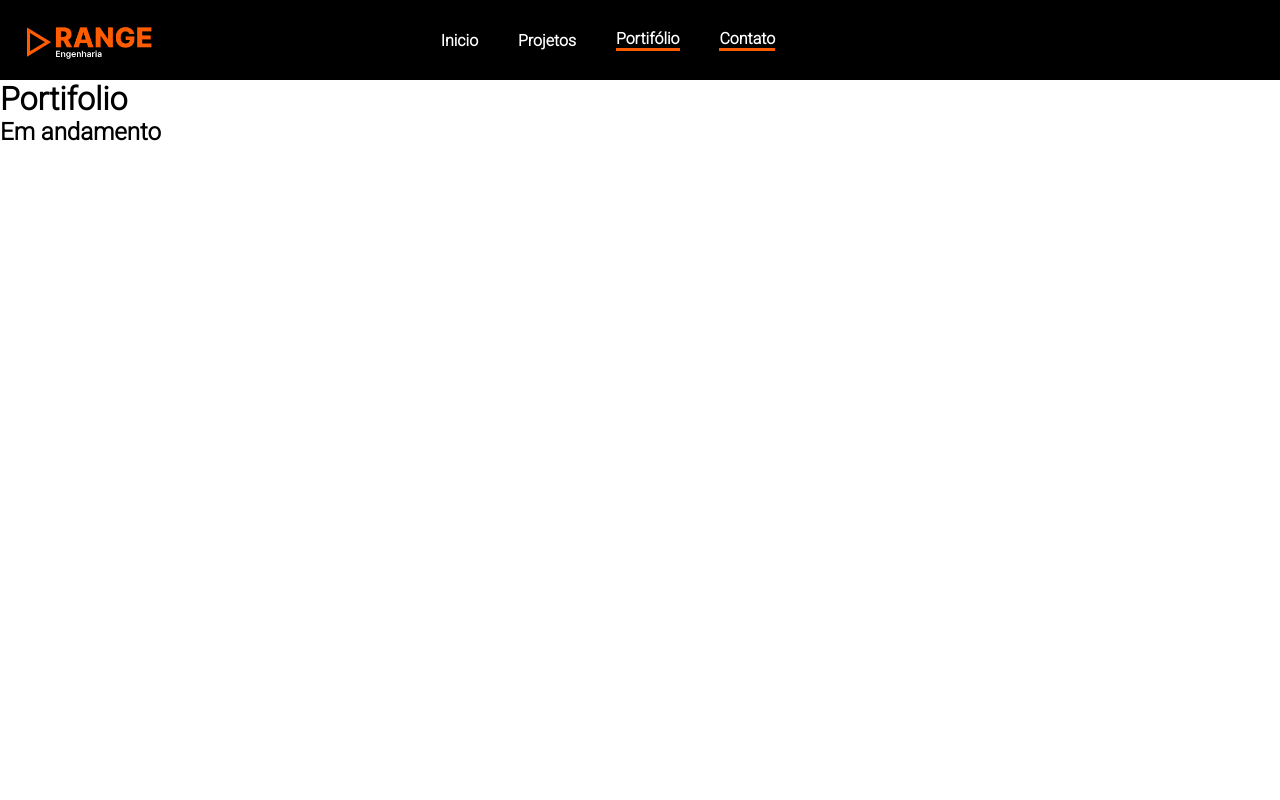
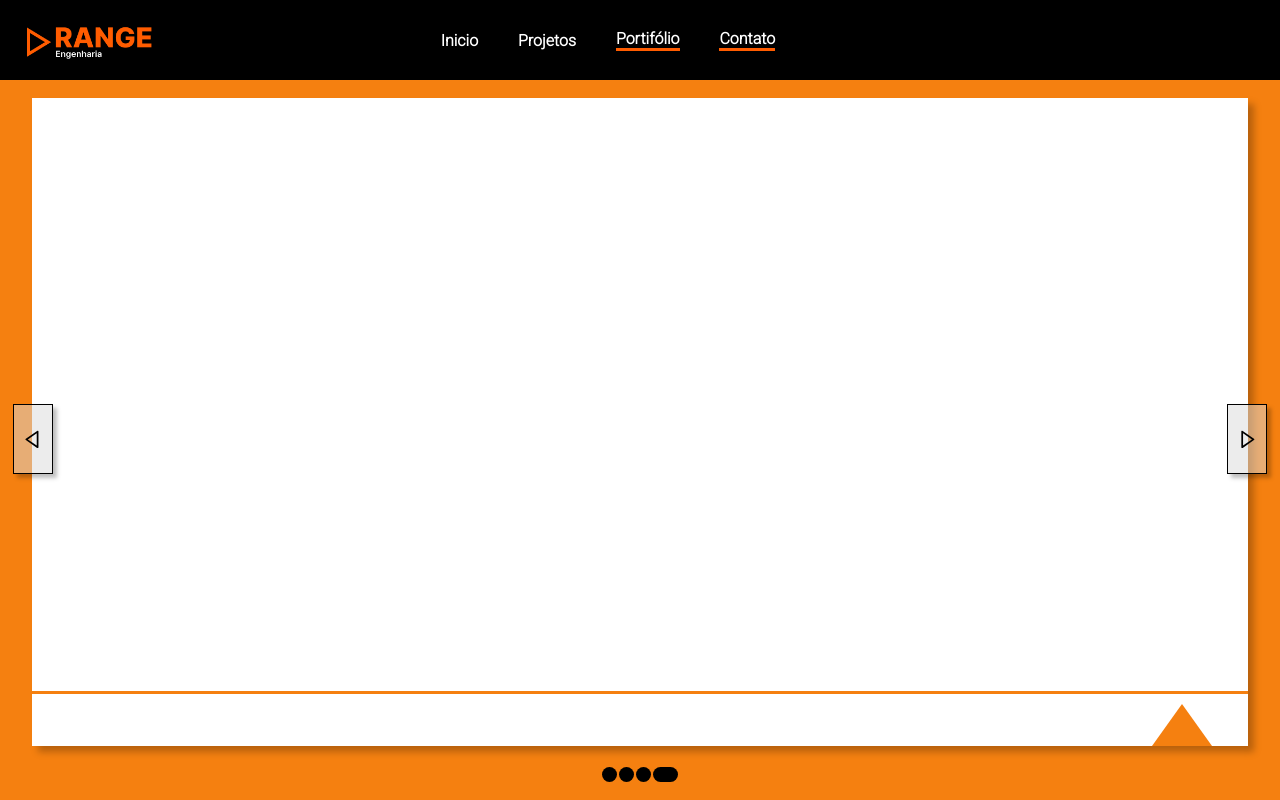
Before and after one commit to VitoriaMariadev/frontend-engenharia-react.js, a React (Create React App) app: page /portifolio in a window 1280 px wide. Built offline with nearby package versions, Linux system fonts and the light colour scheme.

Commit message:
FEAT/ Iniciando a página portifolio

```diff
--- a/src/Pages/Routers.jsx
+++ b/src/Pages/Routers.jsx
@@ -3,7 +3,7 @@ import { Routes, Route } from 'react-router-dom'
 
 import Inicio from './Inicio'
 import { Projetos } from './projetos'
-import { Portifolio } from './Portifolio'
+import { Portifolio } from './portifolio'
 
 
 const RotasExistente = props => (
--- a/src/Pages/portifolio/index.jsx
+++ b/src/Pages/portifolio/index.jsx
@@ -1,11 +1,68 @@
 import Header from "../../Components/Header"
+import {BiLeftArrow, BiRightArrow} from 'react-icons/bi'
+import './style.css'
+import { useRef } from 'react'
 
 export const Portifolio = () => {
+
+    const carrousel = useRef(null)
+
+    const irParaDireita = (e) => {
+        e.preventDefault()
+        carrousel.current.scrollLeft -= carrousel.current.offsetWidth
+
+    }
+
+    const irParaEsquerda = (e) => {
+        e.preventDefault()
+        carrousel.current.scrollLeft += carrousel.current.offsetWidth
+    }
+
     return(
         <>
             <Header/>
-            <h1>Portifolio</h1>
-            <h2>Em andamento</h2>
+            <main className="main-portifolio">
+
+                <button className="btn left" onClick={irParaDireita}><BiLeftArrow/></button>
+                <button className="btn right" onClick={irParaEsquerda}><BiRightArrow/></button>
+
+                <div className="main-portifolio-carrossel" ref={carrousel}>
+
+                    <div className="main-portifolio-carrossel-container">
+                        <div className="main-portifolio-traco"></div>
+                        <div className="main-portifolio-triangulo"></div>
+                    </div>
+
+                    <div className="main-portifolio-carrossel-container">
+                        <div className="main-portifolio-traco"></div>
+                        <div className="main-portifolio-triangulo"></div>
+                    </div>
+
+                    <div className="main-portifolio-carrossel-container">
+                        <div className="main-portifolio-traco"></div>
+                        <div className="main-portifolio-triangulo"></div>
+                    </div>
+
+                    <div className="main-portifolio-carrossel-container">
+                        <div className="main-portifolio-traco"></div>
+                        <div className="main-portifolio-triangulo"></div>
+                    </div>
+
+                </div>
+
+                <div className="main-portifolio-pontos">
+
+                <div className="main-portifolio-pontos-container">
+                    <div className="main-portifolio-pontos-container-ponto1"></div>
+                    <div className="main-portifolio-pontos-container-ponto2"></div>
+                    <div className="main-portifolio-pontos-container-ponto3"></div>
+                    <div className="main-portifolio-pontos-container-ponto4"></div>
+
+                </div>
+
+                </div>
+
+            </main>
 
         </>
     )
--- a/src/Pages/portifolio/style.css
+++ b/src/Pages/portifolio/style.css
@@ -0,0 +1,146 @@
+.main-portifolio{
+    width: 100%;
+    height: 90vh;
+    display: flex;
+    align-items: center;
+    justify-content: center;
+    position: relative;
+    background-color: #F58010;
+    flex-direction: column;
+}
+
+.main-portifolio .btn{
+    width: 40px;
+    height: 70px;
+    background-color: #d9d9d981;
+    border: 1px solid #000;
+    display: flex;
+    align-items: center;
+    justify-content: center;
+    cursor: pointer;
+    box-shadow: 4px 4px 4px rgba(0, 0, 0, 0.25);
+
+}
+
+.main-portifolio .btn:hover{
+    background-color: #d9d9d9a2;
+}
+
+.main-portifolio .btn > svg{
+    width: 80%;
+    height: 80%;
+
+}
+
+.main-portifolio .left{
+    position: absolute;
+    top:45%;
+    left: 1%;
+    z-index: 1;
+}
+
+.main-portifolio .right{
+    position: absolute;
+    top: 45%;
+    right: 1%;
+    z-index: 1;
+}
+
+.main-portifolio-carrossel{
+    width: 95%;
+    height: 90%;
+    display: flex;
+    align-items: center;
+    overflow-x: auto;
+    scroll-behavior: smooth;
+    overflow-y: hidden;
+    box-shadow: 6px 6px 7px rgba(0, 0, 0, 0.25);
+}
+
+.main-portifolio-carrossel::-webkit-scrollbar {
+    display: none;            /* width of the entire scrollbar */
+
+}
+
+.main-portifolio-carrossel-container{
+    min-width: 100%;
+    height: 100%;
+    display: flex;
+    align-items: center;
+    justify-content: center;
+    background-color: #fff;
+
+    position: relative;
+}
+
+.main-portifolio-traco{
+    width: 100%;
+    height: 3px;
+    background-color: #F58010;
+    position: absolute;
+    bottom: 8%;
+}
+
+.main-portifolio-triangulo{
+    width: 0px;
+    height: 0px;
+    background-color: transparent;
+    border: 30px solid transparent;
+    border-bottom: 42px solid #F58010;
+    position: absolute;
+    bottom: 0;
+    right: 3%;
+}
+
+.main-portifolio-pontos{
+    height: 5%;
+    width: 100%;
+    display: flex;
+    align-items: end;
+    justify-content: center;
+}
+
+.main-portifolio-pontos-container{
+    height: 100%;
+    width: 6%;
+    display: flex;
+    align-items: end;
+    justify-content: space-around;
+    display: flex;
+    cursor: pointer;
+}
+
+.main-portifolio-pontos-container-ponto1{
+    width: 15px;
+    height: 15px;
+    background-color: #000;
+    border-radius: 20px;
+    cursor: pointer;
+
+}
+
+.main-portifolio-pontos-container-ponto2{
+    width: 15px;
+    height: 15px;
+    background-color: #000;
+    border-radius: 20px;
+    cursor: pointer;
+
+}
+
+.main-portifolio-pontos-container-ponto3{
+    width: 15px;
+    height: 15px;
+    background-color: #000;
+    border-radius: 20px;
+    cursor: pointer;
+
+}
+
+.main-portifolio-pontos-container-ponto4{
+    width: 25px;
+    height: 15px;
+    background-color: #000;
+    border-radius: 20px;
+    cursor: pointer;
+}
--- a/src/Pages/projetos/style.css
+++ b/src/Pages/projetos/style.css
@@ -17,6 +17,7 @@
     justify-content: center;
     cursor: pointer;
     box-shadow: 4px 4px 4px rgba(0, 0, 0, 0.25);
+    border: 0;
 
 }
 
@@ -139,11 +140,10 @@
     width: 0px;
     height: 0px;
     background-color: transparent;
-    border: 40px solid transparent;
-    border-bottom: 40px solid #F58010;
-    border-right: 40px solid #F58010;
+    border: 25px solid transparent;
+    border-bottom: 25px solid #F58010;
+    border-right: 25px solid #F58010;
     position: absolute;
     bottom: 0;
     right: 0;
-
 }
```
